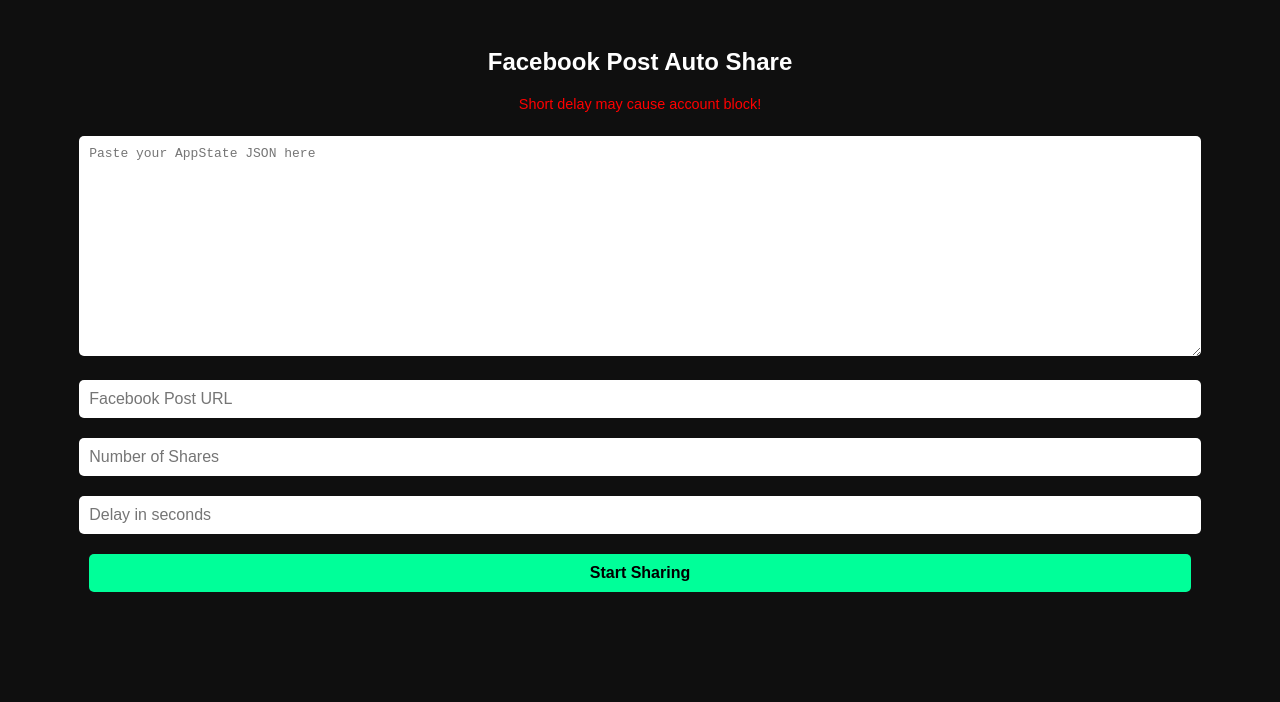
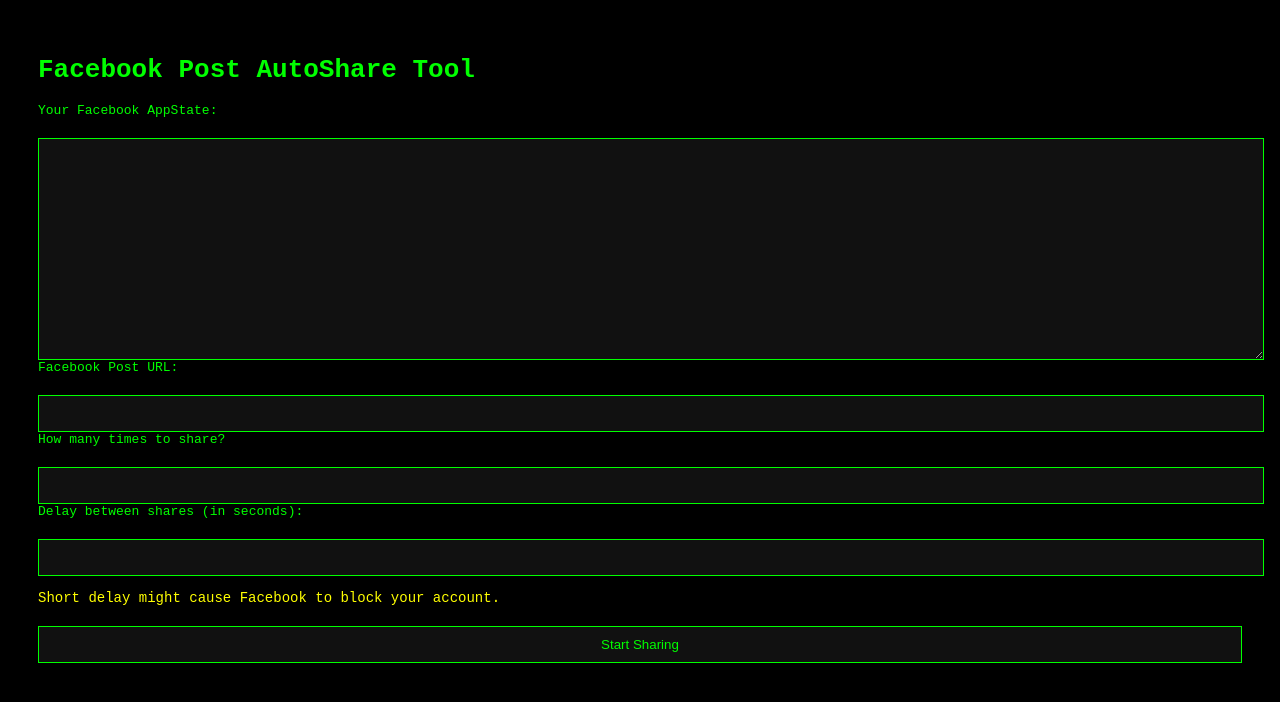
Before and after one commit to LUFFY-XDX/Facebookkkk-sharee, a website: page public/index.html in a window 1280 px wide. Drawn offline with Linux system fonts and the light colour scheme.

Commit message:
Update index.html

```diff
--- a/public/index.html
+++ b/public/index.html
@@ -1,69 +1,89 @@
 <!DOCTYPE html>
-<html>
+<html lang="en">
 <head>
-  <title>FB Auto Share</title>
+  <meta charset="UTF-8" />
+  <meta name="viewport" content="width=device-width, initial-scale=1.0"/>
+  <title>Facebook AutoShare</title>
   <style>
     body {
-      background: #0f0f0f;
-      color: white;
-      font-family: Arial, sans-serif;
-      text-align: center;
-      padding: 20px;
+      background: #000;
+      color: #0f0;
+      font-family: monospace;
+      padding: 30px;
     }
     input, textarea, button {
-      width: 90%;
-      margin: 10px 0;
+      display: block;
+      margin-top: 20px;
+      width: 100%;
+      background: #111;
+      border: 1px solid #0f0;
+      color: #0f0;
       padding: 10px;
-      font-size: 1em;
-      border: none;
-      border-radius: 5px;
-    }
-    button {
-      background: #00ff99;
-      color: #000;
-      font-weight: bold;
-      cursor: pointer;
     }
     textarea {
       height: 200px;
     }
-    .notice {
-      font-size: 0.9em;
-      color: red;
+    .warn {
+      color: yellow;
+      font-size: 14px;
     }
   </style>
 </head>
 <body>
-  <h2>Facebook Post Auto Share</h2>
-  <p class="notice">Short delay may cause account block!</p>
-  <textarea id="appstate" placeholder="Paste your AppState JSON here"></textarea><br>
-  <input type="text" id="postUrl" placeholder="Facebook Post URL"><br>
-  <input type="number" id="count" placeholder="Number of Shares"><br>
-  <input type="number" id="delay" placeholder="Delay in seconds"><br>
-  <button onclick="share()">Start Sharing</button>
-  <p id="status"></p>
+  <h1>Facebook Post AutoShare Tool</h1>
+  <form id="shareForm">
+    <label for="appState">Your Facebook AppState:</label>
+    <textarea id="appState" name="appState" required></textarea>
+
+    <label for="postUrl">Facebook Post URL:</label>
+    <input type="text" id="postUrl" name="postUrl" required />
+
+    <label for="count">How many times to share?</label>
+    <input type="number" id="count" name="count" min="1" required />
+
+    <label for="delay">Delay between shares (in seconds):</label>
+    <input type="number" id="delay" name="delay" min="1" required />
+
+    <p class="warn">Short delay might cause Facebook to block your account.</p>
+
+    <button type="submit">Start Sharing</button>
+  </form>
+
+  <pre id="result"></pre>
 
   <script>
-    function share() {
-      document.getElementById('status').innerText = 'Sending request to backend...';
-      fetch('/share', {
-        method: 'POST',
-        headers: { 'Content-Type': 'application/json' },
-        body: JSON.stringify({
-          appState: JSON.parse(document.getElementById('appstate').value),
-          postUrl: document.getElementById('postUrl').value,
-          count: parseInt(document.getElementById('count').value),
-          delay: parseInt(document.getElementById('delay').value)
-        })
-      })
-      .then(response => response.json())
-      .then(data => {
-        document.getElementById('status').innerText = data.message;
-      })
-      .catch(error => {
-        document.getElementById('status').innerText = 'Error: ' + error.message;
-      });
-    }
+    document.getElementById('shareForm').addEventListener('submit', async (e) => {
+      e.preventDefault();
+      const btn = e.target.querySelector('button');
+      btn.disabled = true;
+      btn.innerText = 'Sharing...';
+
+      const resEl = document.getElementById('result');
+      resEl.textContent = 'Sending request to backend...';
+
+      try {
+        const res = await fetch('/share', {
+          method: 'POST',
+          headers: {
+            'Content-Type': 'application/json',
+          },
+          body: JSON.stringify({
+            appState: document.getElementById('appState').value,
+            postUrl: document.getElementById('postUrl').value,
+            count: document.getElementById('count').value,
+            delay: document.getElementById('delay').value,
+          }),
+        });
+
+        const data = await res.json();
+        resEl.textContent = JSON.stringify(data, null, 2);
+      } catch (err) {
+        resEl.textContent = 'Error: ' + err.message;
+      }
+
+      btn.disabled = false;
+      btn.innerText = 'Start Sharing';
+    });
   </script>
 </body>
 </html>
```
